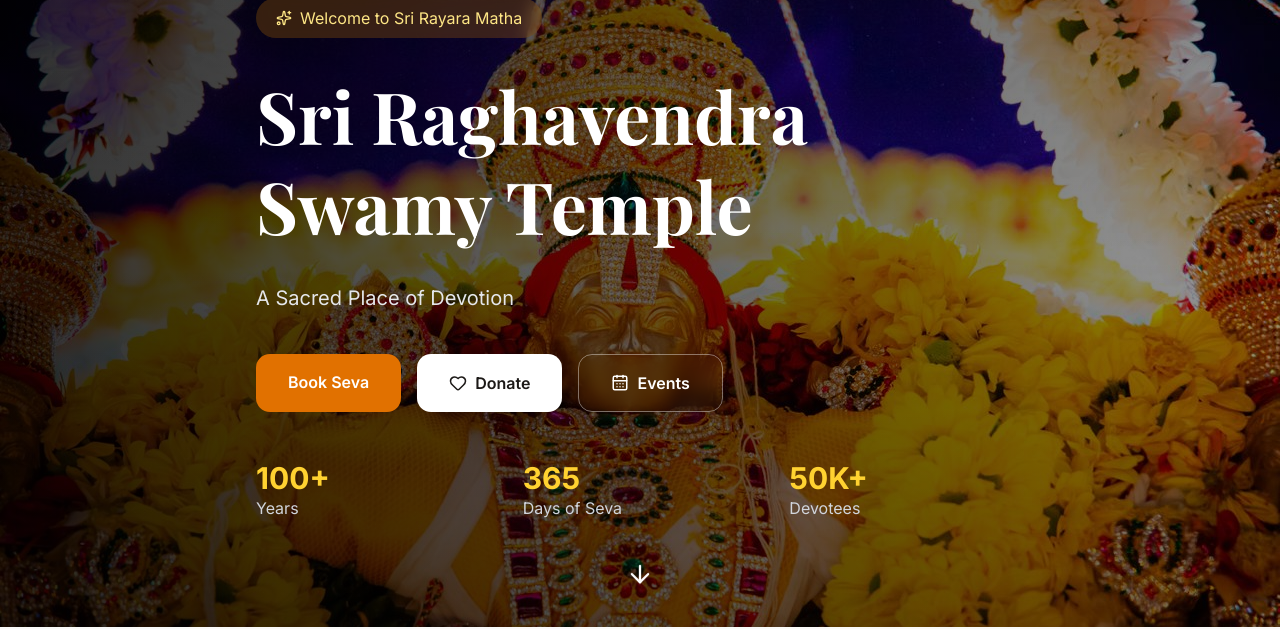
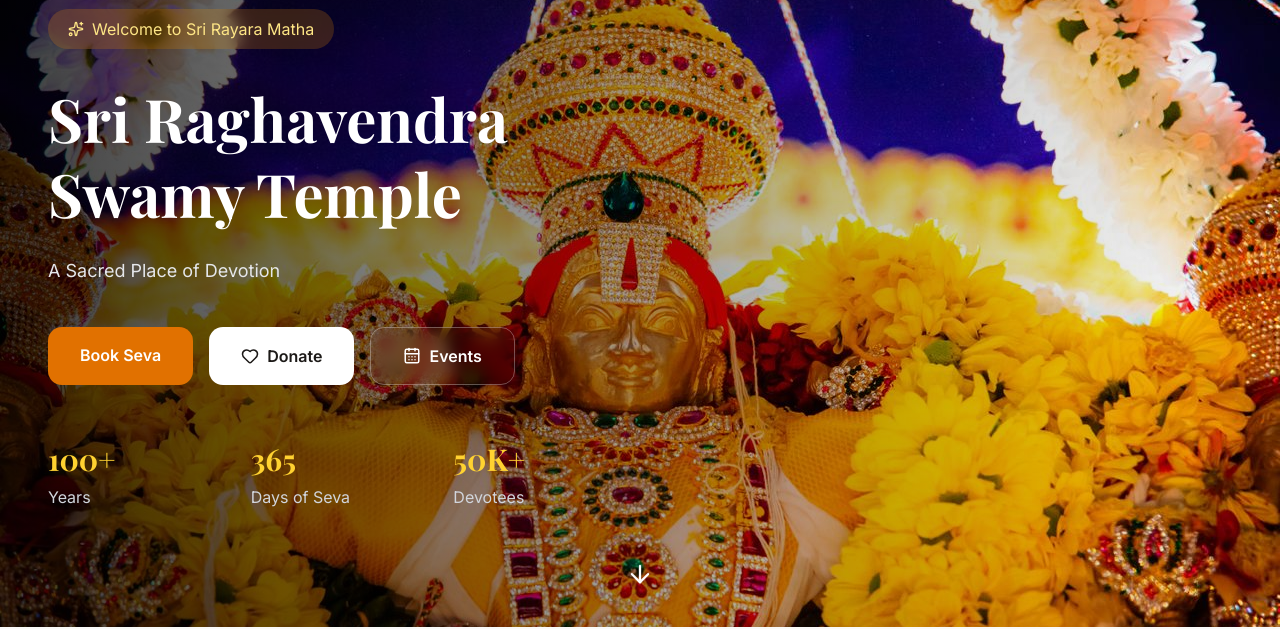
Before and after one commit to ngowda759/Rayaramathaynk, a Next.js app: page / in a window 1280 px wide. Shown: the part 234-863 px from the top of the page. Built offline with nearby package versions, Linux system fonts and the light colour scheme; no server answers; the database is empty; a web font is replaced by a local one.

Commit message:
Homepage

```diff
--- a/components/home/Hero.tsx
+++ b/components/home/Hero.tsx
@@ -15,10 +15,10 @@ export default function Hero() {
 
   if (loading) {
     return (
-      <section className="flex h-[90vh] items-center justify-center">
+      <section className="flex h-[90vh] items-center justify-center bg-stone-900">
         <div className="text-center">
-          <div className="mx-auto h-16 w-16 animate-spin rounded-full border-4 border-amber-500 border-t-transparent" />
-          <p className="mt-6 text-stone-600">Loading Temple Information...</p>
+          <div className="mx-auto h-14 w-14 animate-spin rounded-full border-4 border-amber-500 border-t-transparent" />
+          <p className="mt-5 text-white">Loading...</p>
         </div>
       </section>
     );
@@ -40,25 +40,33 @@ export default function Hero() {
     "Welcome to Sri Rayara Matha";
 
   return (
-    <section className="relative h-[92vh] min-h-[720px] overflow-hidden">
+    <section className="relative min-h-[92vh] overflow-hidden">
+
+      {/* Background */}
 
       <Image
         src={heroImage}
         alt={heroTitle}
         fill
         priority
-        className="object-cover"
+        className="object-cover object-right"
       />
 
-      <div className="absolute inset-0 bg-gradient-to-r from-black/80 via-black/60 to-black/40" />
+      {/* Better Overlay */}
 
-      <div className="absolute left-0 top-0 h-full w-full bg-gradient-to-b from-black/10 via-transparent to-black/20" />
+      <div className="absolute inset-0 bg-gradient-to-r from-black/75 via-black/35 to-transparent" />
 
-      <div className="relative z-10 flex h-full items-center">
+      {/* Content */}
 
-        <div className="mx-auto max-w-7xl px-6">
+      <div className="relative z-10 flex min-h-[92vh] items-center">
 
-          <div className="max-w-3xl">
+        <div className="mx-auto w-full max-w-7xl px-6 lg:px-12">
+
+          <div className="grid lg:grid-cols-2">
+
+            {/* LEFT SIDE */}
+
+            <div className="max-w-xl">
 
               <div className="inline-flex items-center gap-2 rounded-full bg-amber-500/20 px-5 py-2 text-amber-200 backdrop-blur">
 
@@ -68,12 +76,16 @@ export default function Hero() {
 
               </div>
 
-            <h1 className="mt-8 text-5xl font-bold leading-tight text-white md:text-7xl">
+              <h1 className="mt-8 text-left text-5xl font-bold leading-tight text-white md:text-6xl">
+
                 {heroTitle}
+
               </h1>
 
-            <p className="mt-8 text-xl leading-8 text-gray-200">
+              <p className="mt-6 max-w-lg text-left text-lg leading-8 text-gray-200">
+
                 {heroSubtitle}
+
               </p>
 
               <div className="mt-10 flex flex-wrap gap-4">
@@ -95,7 +107,7 @@ export default function Hero() {
 
                 <Link
                   href="/events"
-                className="flex items-center gap-2 rounded-xl border border-white/40 px-8 py-4 font-semibold text-white backdrop-blur transition hover:bg-white/10"
+                  className="flex items-center gap-2 rounded-xl border border-white/30 px-8 py-4 font-semibold text-white backdrop-blur transition hover:bg-white/10"
                 >
                   <CalendarDays size={18} />
                   Events
@@ -103,15 +115,15 @@ export default function Hero() {
 
               </div>
 
-            <div className="mt-12 grid grid-cols-3 gap-8 text-white">
+              <div className="mt-14 grid grid-cols-3 gap-8">
 
                 <div>
 
-                <p className="text-3xl font-bold text-amber-300">
+                  <h2 className="text-3xl font-bold text-amber-300">
                     100+
-                </p>
+                  </h2>
 
-                <p className="text-gray-300">
+                  <p className="mt-2 text-gray-300">
                     Years
                   </p>
 
@@ -119,11 +131,11 @@ export default function Hero() {
 
                 <div>
 
-                <p className="text-3xl font-bold text-amber-300">
+                  <h2 className="text-3xl font-bold text-amber-300">
                     365
-                </p>
+                  </h2>
 
-                <p className="text-gray-300">
+                  <p className="mt-2 text-gray-300">
                     Days of Seva
                   </p>
 
@@ -131,11 +143,11 @@ export default function Hero() {
 
                 <div>
 
-                <p className="text-3xl font-bold text-amber-300">
+                  <h2 className="text-3xl font-bold text-amber-300">
                     50K+
-                </p>
+                  </h2>
 
-                <p className="text-gray-300">
+                  <p className="mt-2 text-gray-300">
                     Devotees
                   </p>
 
@@ -145,12 +157,22 @@ export default function Hero() {
 
             </div>
 
+            {/* RIGHT SIDE */}
+
+            <div />
+
           </div>
 
         </div>
 
-      <div className="absolute bottom-8 left-1/2 -translate-x-1/2 animate-bounce text-white">
-        <ArrowDown size={28} />
+      </div>
+
+      {/* Scroll */}
+
+      <div className="absolute bottom-8 left-1/2 -translate-x-1/2 animate-bounce">
+
+        <ArrowDown className="text-white" size={28} />
+
       </div>
 
     </section>
```
Also changed, not shown: public/images/hero.jpg (added). Lines whose indentation alone changed are shown as unchanged.
